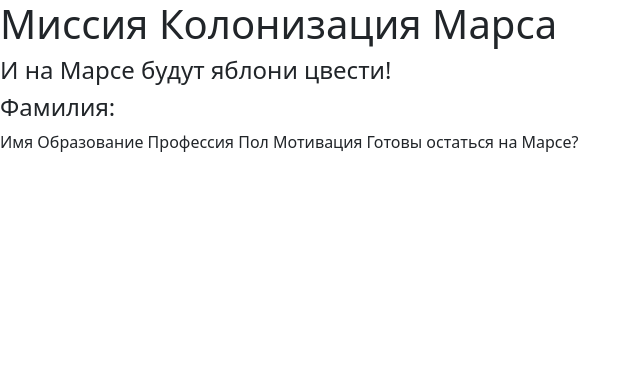
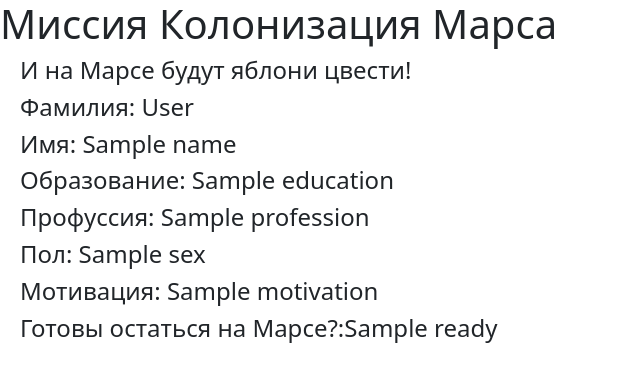
Before and after one commit to Alchemmist/Yandex-Mars, a Flask app: template app/templates/auto_answer.html in a window 1280 px wide. Shown: the top 382 px of the page, without its empty margins (0-640 px from the left). Run offline with Flask 3, Linux system fonts and the light colour scheme; the template is opened without the code that fills it: most values are stand-ins (such as "Sample title", 1, 10 or a date in 2020).

Commit message:
solve task: auto_answer

```diff
--- /dev/null
+++ b/app/static/css/auto_answer.css
@@ -0,0 +1,3 @@
+h4 {
+    margin-left: 20px;
+}
--- a/app/templates/auto_answer.html
+++ b/app/templates/auto_answer.html
@@ -4,14 +4,16 @@
 {% block content %}
 <head>
     <meta charset="UTF-8">
+    <title>{{ title }}</title>
+    <link rel="stylesheet" href="static/css/auto_answer.css"/>
 </head>
 <body>
-<h4>Фамилия:</h4>
-Имя</h4>
-Образование</h4>
-Профессия</h4>
-Пол</h4>
-Мотивация</h4>
-Готовы остаться на Марсе?</h4>
+    <h4>Фамилия: {{ surname }}</h4>
+    <h4>Имя: {{ name }}</h4>
+    <h4>Образование: {{ education }}</h4>
+    <h4>Профуссия: {{ profession }}</h4>
+    <h4>Пол: {{ sex }}</h4>
+    <h4>Мотивация: {{ motivation }}</h4>
+    <h4>Готовы остаться на Марсе?:{{ ready }}</h4>
 </body>
 {% endblock %}
```
